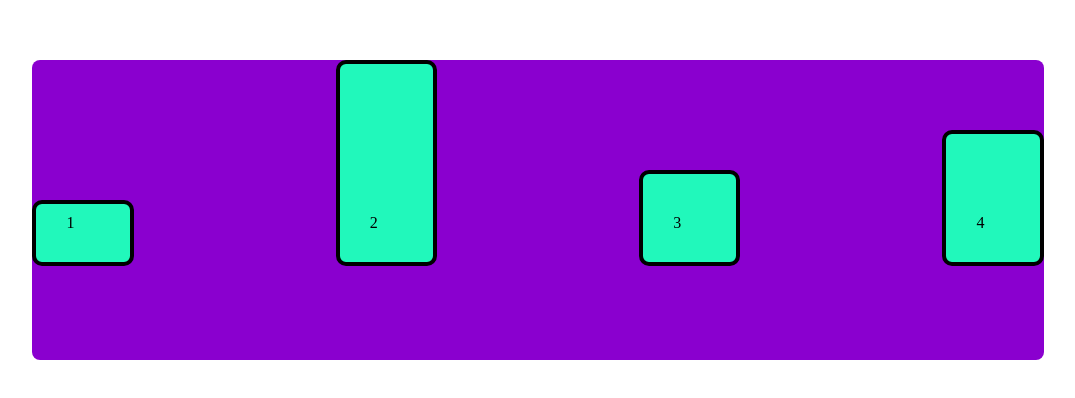
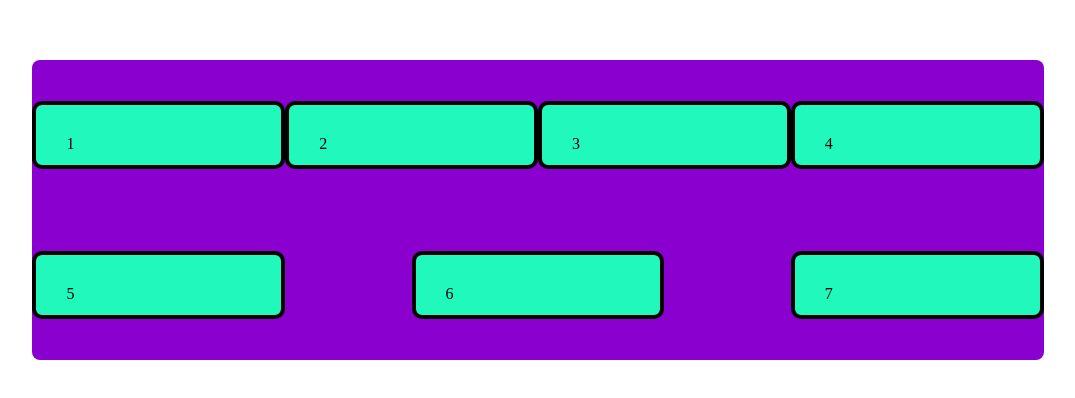
Before and after one commit to lcssathler/frontend-design-essencial, a plain HTML site: page secao_3/aula_33/index.html in a window 1280 px wide. Shown: the whole page, without its empty margins (102-1177 px from the left). Drawn offline with Linux system fonts and the light colour scheme.

Commit message:
Seção 3 - Aula 38 - Flexbox - align-content

```diff
--- a/secao_3/aula_33/css/style.css
+++ b/secao_3/aula_33/css/style.css
@@ -9,16 +9,17 @@
     display: flex;
     flex-flow: row wrap;
     justify-content: space-between;
-    align-items: baseline;
+    align-items: flex-start;
+    align-content: space-around;
     margin: 60px auto;
     border-radius: 8px;
 }
 
 .my-item {
-    /* height: 150px; */
+    height: 50px;
     background-color: #21f8bb;
     border: 4px solid black;
     border-radius: 10px;
     padding: 30px;
-    flex-basis: 10%;
+    flex-basis: 25%;
 }
--- a/secao_3/aula_33/index.html
+++ b/secao_3/aula_33/index.html
@@ -9,10 +9,13 @@
   </head>
   <body>
     <div class="my-container">
-      <div class="my-item" style="padding-top: 10px;">1</div>
-      <div class="my-item" style="padding-top: 150px;">2</div>
-      <div class="my-item" style="padding-top: 40px;">3</div>
-      <div class="my-item" style="padding-top: 80px;">4</div>
+      <div class="my-item">1</div>
+      <div class="my-item">2</div>
+      <div class="my-item">3</div>
+      <div class="my-item">4</div>
+      <div class="my-item">5</div>
+      <div class="my-item">6</div>
+      <div class="my-item">7</div>
     </div>
   </body>
 </html>
```
